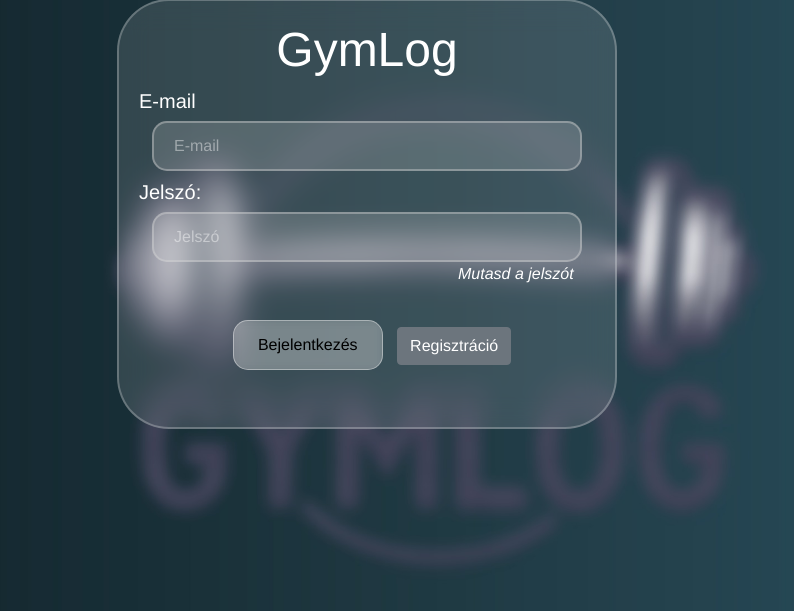
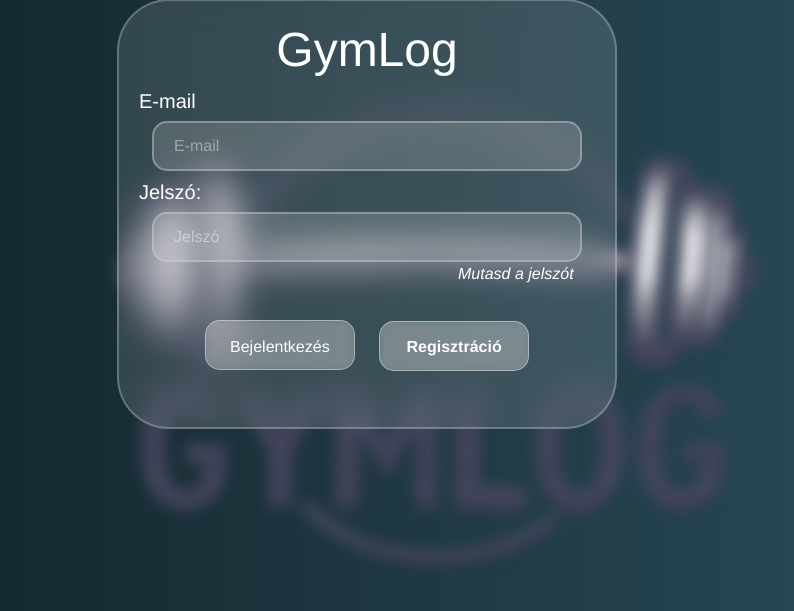
Before and after one commit to pirik-1/Vizsgaremek_gymlog_PK_SZM, a PHP site: page /bejelentkezes.php in a window 1280 px wide. Shown: the part 65-676 px from the top of the page, without its empty margins (273-1067 px from the left). Run offline with PHP 8.4, Linux system fonts and the light colour scheme.

Commit message:
gombok ugyanugy neznek mostmar ki

```diff
--- a/weboldal/bejelentkezes.php
+++ b/weboldal/bejelentkezes.php
@@ -9,6 +9,7 @@ session_start();
     <link rel="stylesheet" href="bootstrap/css/bootstrap.min.css">
     <link rel="stylesheet" href="style.css">
     <link rel="icon" type="image/x-icon" href="img/gymlog-white.png">
+    <script src="bejelentkezes.js"></script>
     <title>Bejelentkezés</title>
 </head>
 <body>
@@ -26,8 +27,8 @@ session_start();
     <span class="mutasdajelszot" id="mutasd">Mutasd a jelszót</span>
     <br><br>
 
-    <button id="login" type="submit">Bejelentkezés</button>
-    <a href="regisztracio.php" class="btn btn-secondary">Regisztráció</a>
+    <button id="login" type="submit" class="gomb">Bejelentkezés</button>
+    <a href="regisztracio.php" class="gomb" id="login">Regisztráció</a>
 
     <br><br>
     <p id="hiba" style="color:red;">
--- a/weboldal/regisztracio.php
+++ b/weboldal/regisztracio.php
@@ -33,10 +33,8 @@ session_start();
     <span class="mutasdajelszot" id="mutasdReg">Mutasd a jelszót</span>
     <br><br>
 
-    <button id="reg" type="submit">Regisztráció</button>
-
-    <!-- NE legyen button a linkben -->
-    <a href="bejelentkezes.php" class="btn btn-secondary">Mégse</a>
+    <button id="reg" type="submit" class="gomb">Regisztráció</button>
+    <a href="bejelentkezes.php" class="gomb">Vissza</a>
 
     <br><br>
 
--- a/weboldal/style.css
+++ b/weboldal/style.css
@@ -50,6 +50,7 @@ body{
     transition: all 0.3s ease;
     cursor: pointer;
 }
+
 
 /*Regisztrációs oldal css része*/
 
@@ -146,3 +147,44 @@ body{
 #hiba{
     color: red;
 }
+
+.gomb {
+    display: inline-block;              /* <a>-hoz kötelező */
+    width: 150px;
+    height: 50px;
+    margin-top: 20px;
+    margin: 2%;
+    font-size: 16px;
+    border-radius: 15px;
+    outline: none;
+    background-color: rgba(217, 217, 217, 0.3);
+    backdrop-filter: blur(5px);
+    border: 1px solid rgba(255, 255, 255, 0.4);
+    transition: all 0.3s ease;
+    cursor: pointer;
+    color: white;
+    text-decoration: none;              /* aláhúzás eltűnik */
+    line-height: 50px;                  /* szöveg függőlegesen középre */
+    text-align: center;
+
+}
+
+a.gomb,
+a.gomb:visited,
+a.gomb:hover,
+a.gomb:active {
+    color: white;           /* ne legyen kék */
+    text-decoration: none;  /* ne legyen aláhúzás */
+}
+
+/* hover / active – ugyanaz mint a button */
+.gomb:hover {
+    background: rgba(255, 255, 255, 0.45);
+    transform: translateY(-1px);
+    box-shadow: 0 6px 15px rgba(0,0,0,0.25);
+}
+
+.gomb:active {
+    transform: translateY(0);
+    box-shadow: none;
+}
```
